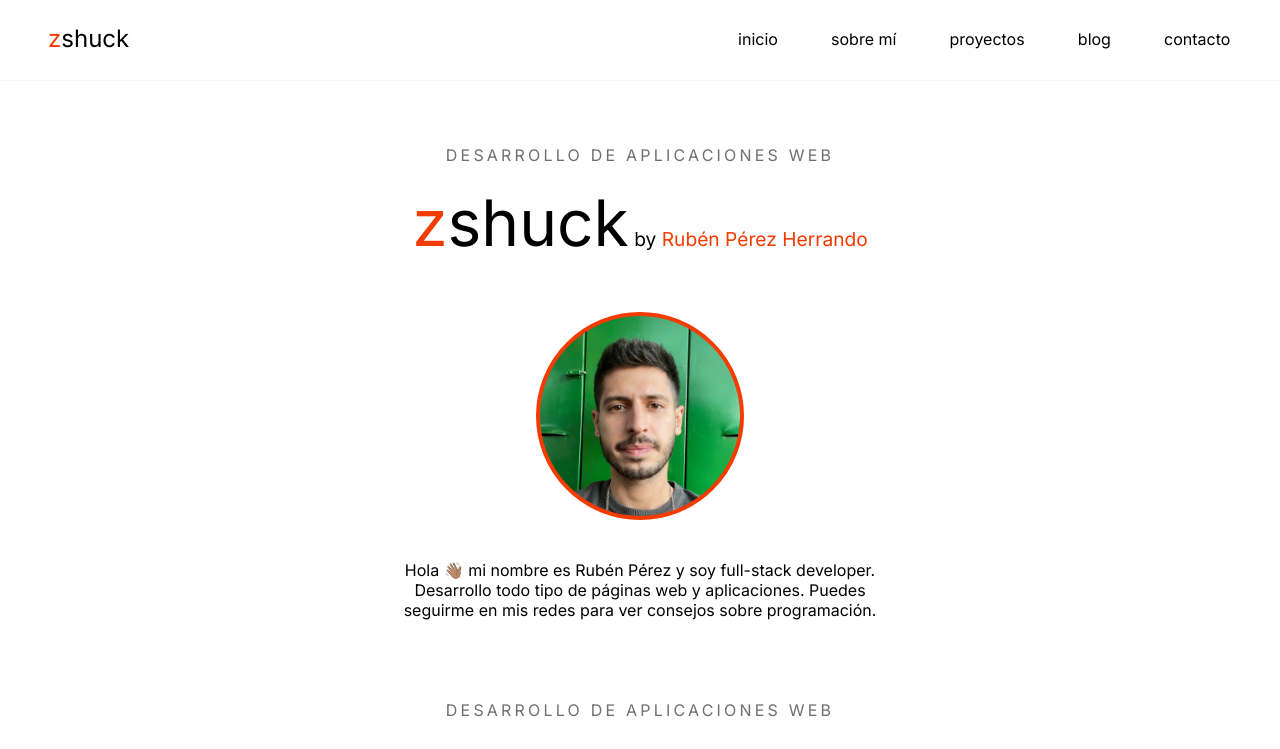
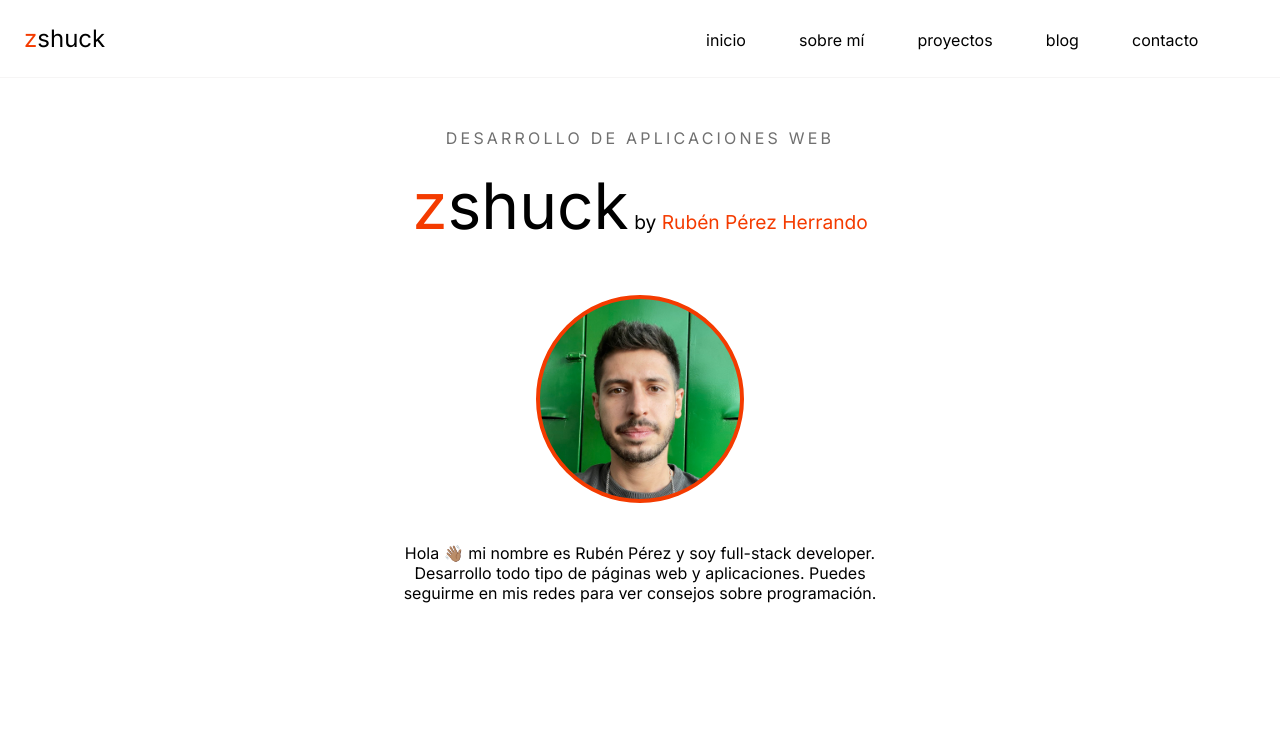
Before and after one commit to 9Shuck/zshuck_front, a Next.js app: page / in a window 1280 px wide. Shown: the top 749 px of the page. Built offline with nearby package versions, Linux system fonts and the light colour scheme.

Commit message:
navbar fixed

```diff
--- a/src/components/navbar.tsx
+++ b/src/components/navbar.tsx
@@ -1,11 +1,25 @@
 import { NavbarLinks } from './navbarLinks'
 import BurgerMenu from './burger'
 import Link from 'next/link'
+import { useEffect, useState } from 'react';
+
 
 
 function NavBar() {
+
+    const [scrolled, setScrolled] = useState(false);
+    useEffect(() => {
+        window.onscroll = function() {
+            if (window.scrollY > 50) {
+                setScrolled(true);
+            } else {
+                setScrolled(false);
+            }
+        };
+    }, []);
+
     return (
-        <div className="navbar">
+        <div className={scrolled ? "navbar navbar-shadow" : "navbar"}>
             <div className="navbar__logo">
                 <Link href="/">
                 <span className="secondary-color">z</span>shuck
--- a/src/components/navbarLinks.tsx
+++ b/src/components/navbarLinks.tsx
@@ -3,7 +3,7 @@ import { navLinks } from "../data/navlinks"
 
 
 export const NavbarLinks = () => (
-    <>
+    <div className='navbarLinks'>
         {
             navLinks.map((link, index) => {
                 return(
@@ -16,5 +16,5 @@ export const NavbarLinks = () => (
                 )
             })
         }
-    </>
+    </div>
 )
--- a/src/styles/components/_burger.scss
+++ b/src/styles/components/_burger.scss
@@ -1,4 +1,5 @@
 .bm-burger-button {
+    padding: 1.5em 3em 1em 1em;
     width: 36px;
     height: 30px;
     right: 36px;
@@ -39,8 +40,7 @@
 }
 
 .bm-menu-wrap {
-    position: fixed;
-    height: 100%;
+    height: 100vh;
     width: 100vw !important;
     position: absolute !important;
     left:0;
@@ -51,6 +51,7 @@
 .bm-menu {
     background: var(--base-color);
     font-size: 1.15em;
+    height: 100vh !important;
 }
 
 .bm-burger-bars {
--- a/src/styles/components/_navbar.scss
+++ b/src/styles/components/_navbar.scss
@@ -1,13 +1,16 @@
 .navbar {
     border-bottom: 0.1em solid var(--grey-light);
-    padding: 1.5em 3em 1.5em 3em;
     display: flex;
+    position: fixed;
+    width: 100vw;
     justify-content: space-between;
     background-color: var(--base-color);
 
     &__logo {
         font-size: 1.5em;
+        padding: 1em 3em 1em 1em;
         & > a {
+
             text-decoration: none;
             color: var(--primary-color);
         }
@@ -37,6 +40,11 @@
                 display: flex;
                 width: 100%;
                 justify-content: space-around;
+                .navbarLinks{
+                    display: flex;
+                    padding: 0em 5em 1em 1em;
+                    gap: 50px;
+                }
             }
             &_lg {
                 display: none;
@@ -54,8 +62,18 @@
                 display: flex;
                 justify-content: space-around;
                 width: 100% !important;
+
+                .navbarLinks{
+                    display: flex;
+                    padding: 0em 5em 1em 1em;
+                    gap: 50px;
+                }
             }
         }
     }
 
 }
+
+.navbar-shadow {
+    box-shadow: 0 2px 3px -2px rgba(0, 0, 0, 0.2);
+}
--- a/src/styles/components/_navbarElement.scss
+++ b/src/styles/components/_navbarElement.scss
@@ -1,5 +1,5 @@
 .navbarElement {
-    padding: 0.3em 0.1em 0.3em 0.1em;
+    padding: 1.9em 0.1em 0.5em 0.1em;
     text-decoration: none;
     color: var(--primary-color);
     border-bottom: 2px solid var(--base-color);
--- a/src/styles/globals.scss
+++ b/src/styles/globals.scss
@@ -20,10 +20,10 @@
 
   --font: 'Inter';
 
-  --fade-hover-time: 0.65s;
+  --fade-hover-time: 0.55s;
   --fade-hover-half-time: var(--fade-hover-time/2);
 
-  --margin-top-view: 4em;
+  --margin-top-view: 8em;
 
 }
 
```
